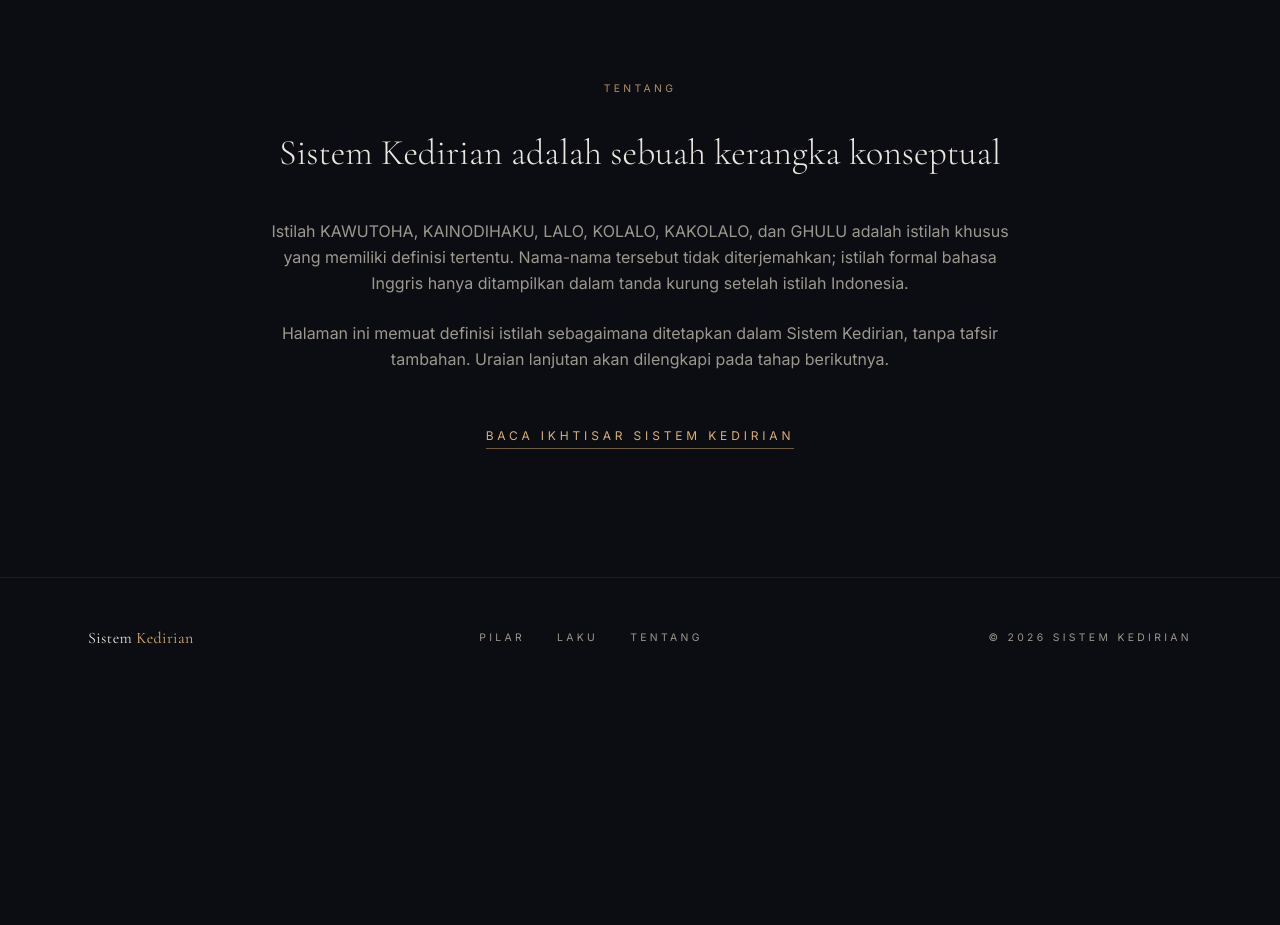
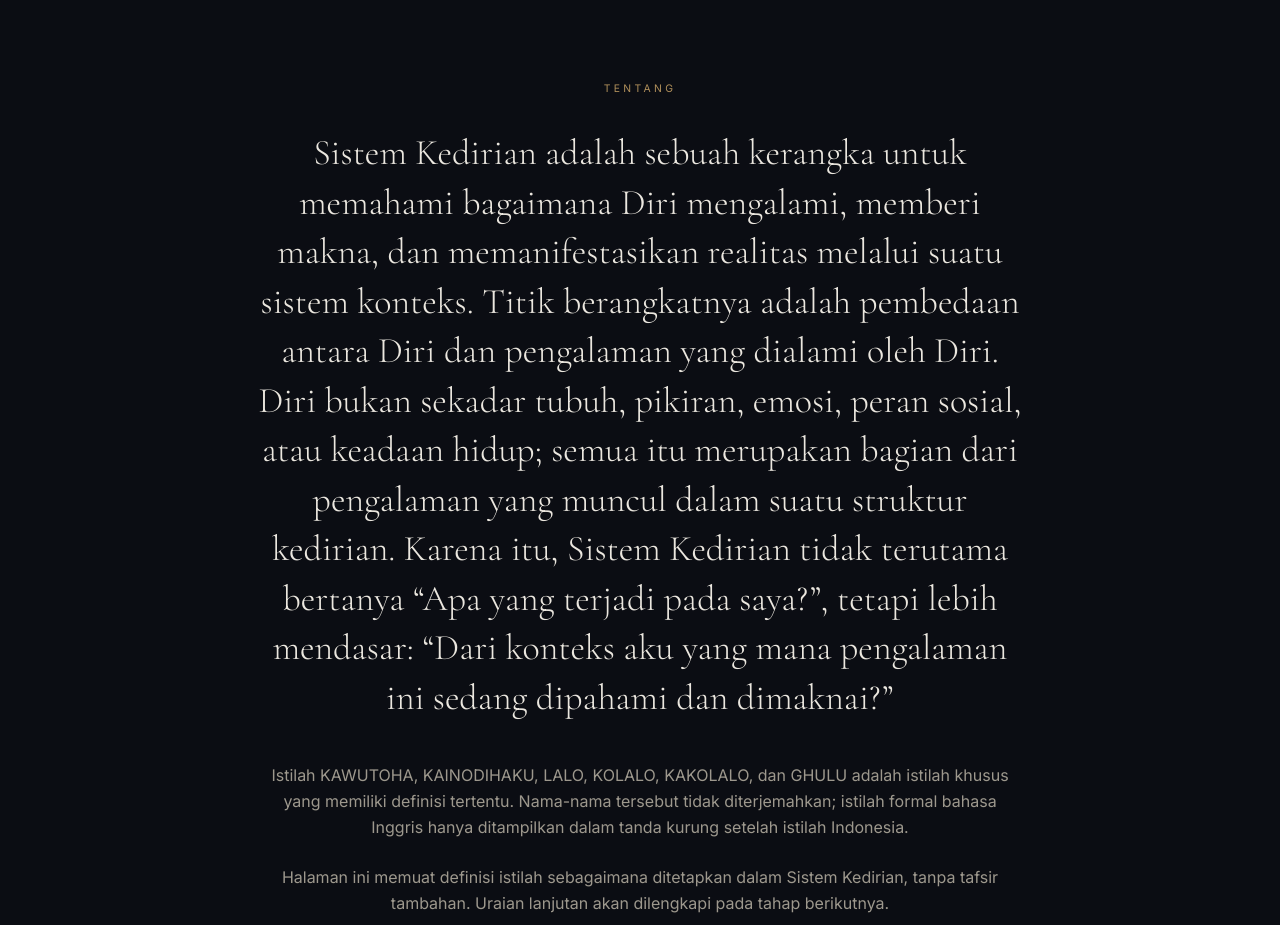
Before and after one commit to spiritualsciencezone/sistem-kedirian, a Next.js app: page / in a window 1280 px wide. Shown: the part 4240-5165 px from the top of the page. Before the commit the page ends 4938 px from the top, so only its background shows below. Built offline with nearby package versions, Linux system fonts and the light colour scheme.

Commit message:
Update about.tsx

```diff
--- a/components/about.tsx
+++ b/components/about.tsx
@@ -11,7 +11,7 @@ export function About() {
           </p>
 
           <h2 className="mt-8 font-serif text-3xl leading-snug font-light text-balance sm:text-4xl">
-            Sistem Kedirian adalah sebuah kerangka konseptual
+            Sistem Kedirian adalah sebuah kerangka untuk memahami bagaimana Diri mengalami, memberi makna, dan memanifestasikan realitas melalui suatu sistem konteks. Titik berangkatnya adalah pembedaan antara Diri dan pengalaman yang dialami oleh Diri. Diri bukan sekadar tubuh, pikiran, emosi, peran sosial, atau keadaan hidup; semua itu merupakan bagian dari pengalaman yang muncul dalam suatu struktur kedirian. Karena itu, Sistem Kedirian tidak terutama bertanya “Apa yang terjadi pada saya?”, tetapi lebih mendasar: “Dari konteks aku yang mana pengalaman ini sedang dipahami dan dimaknai?”
           </h2>
 
           <p className="mt-10 leading-relaxed text-muted-foreground text-pretty">
```
